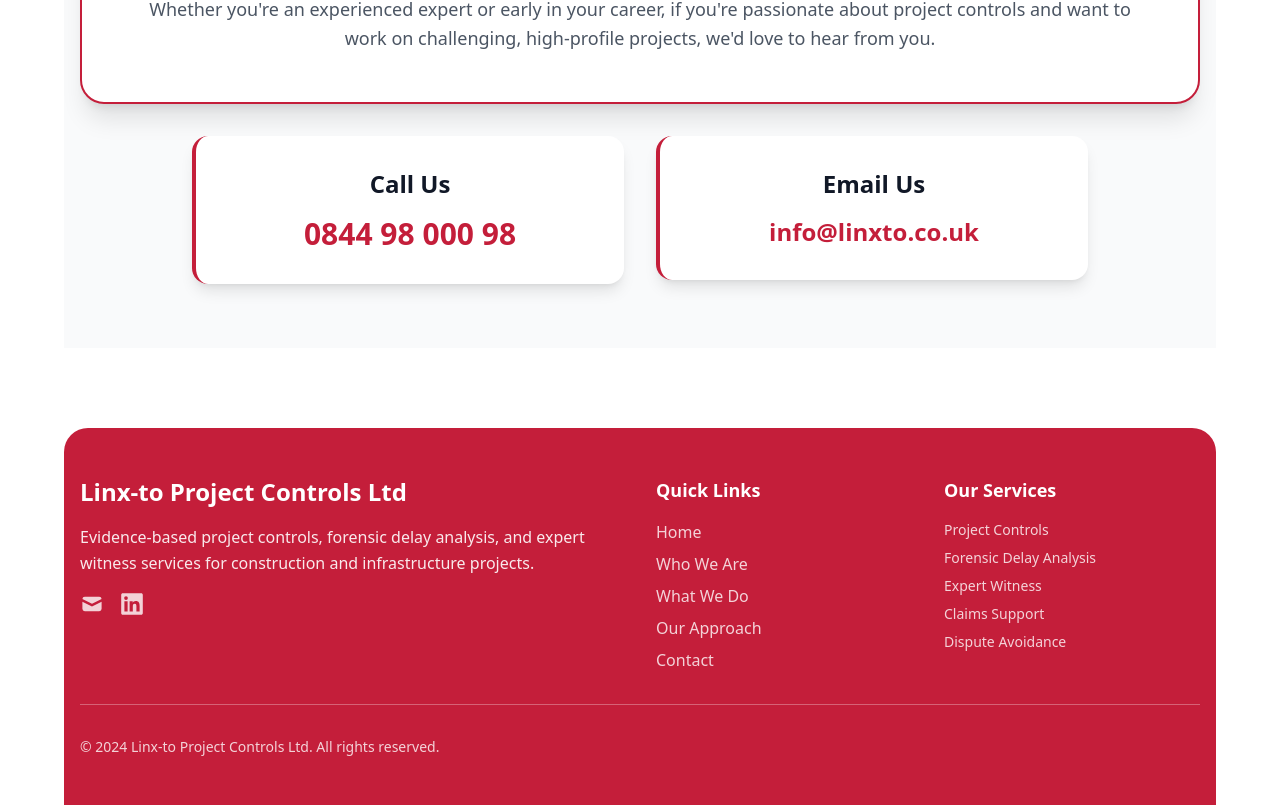
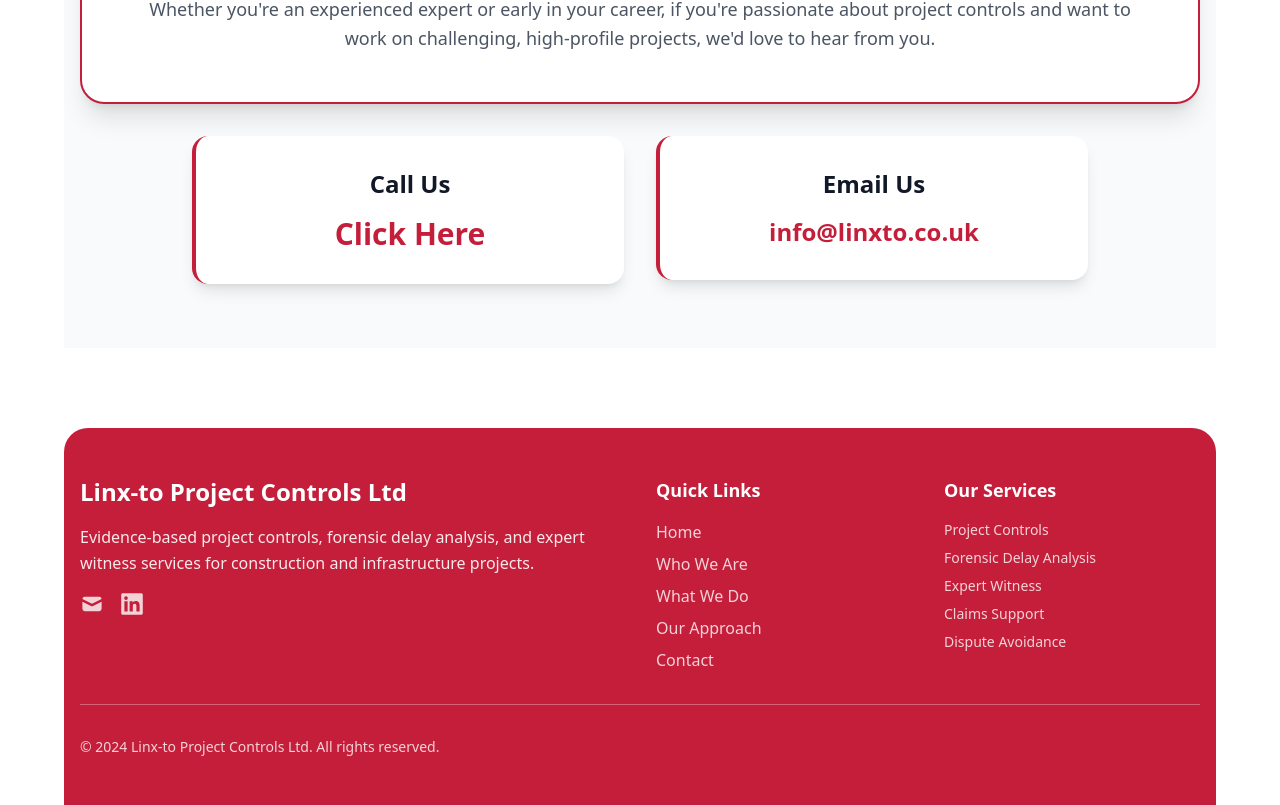
Before and after one commit to RhysWood/linxto, a Next.js app: page /who-we-are in a window 1280 px wide. Shown: the part 5359-6164 px from the top of the page. Built offline with nearby package versions, Linux system fonts and the light colour scheme; no server answers.

Commit message:
update call us:

```diff
--- a/app/who-we-are/page.jsx
+++ b/app/who-we-are/page.jsx
@@ -396,7 +396,7 @@
               <div className="bg-white rounded-2xl p-8 shadow-lg text-center border-l-4 border-linx-red">
                 <h3 className="text-2xl font-bold text-gray-900 mb-4">Call Us</h3>
                 <a href="tel:+447872823368" className="text-3xl font-bold text-linx-red hover:opacity-80 transition-opacity">
-                  0844 98 000 98
+                  Click Here
                 </a>
               </div>
             </StaggerItem>
```
